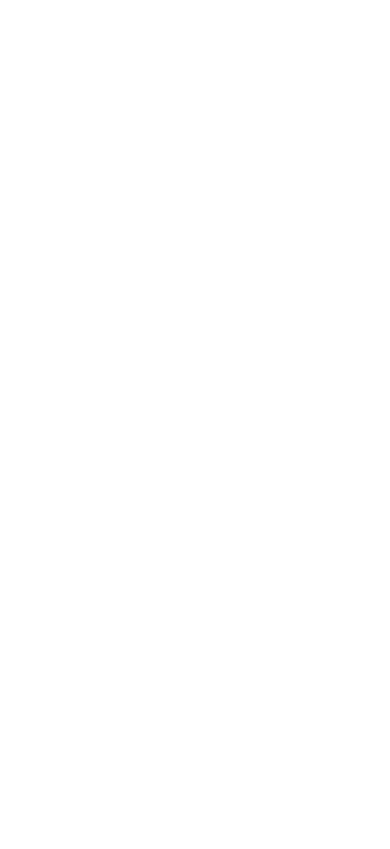
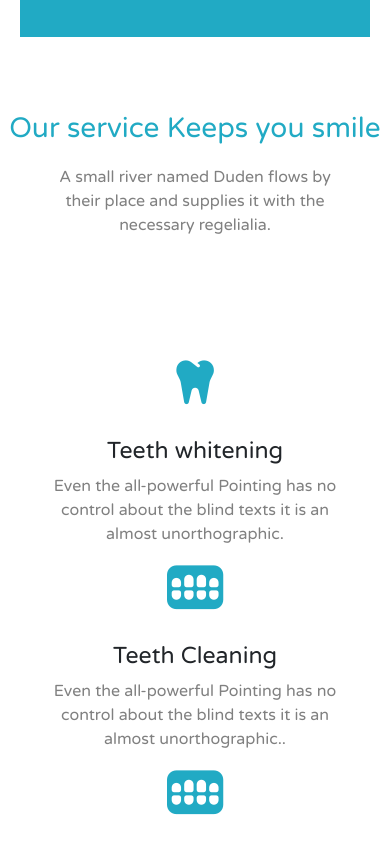
Before and after one commit to che30/front_end_appointment, a React (Create React App) app: page / in a window 390 px wide. Shown: the part 1128-1977 px from the top of the page. Before the commit the page ends 1076 px from the top, so only its background shows below. Built offline with nearby package versions, Linux system fonts and the light colour scheme.

Commit message:
Add new component

```diff
--- a/public/index.html
+++ b/public/index.html
@@ -16,6 +16,8 @@
     -->
     <link rel="manifest" href="%PUBLIC_URL%/manifest.json" />
     <link rel="stylesheet" href="https://cdnjs.cloudflare.com/ajax/libs/font-awesome/4.7.0/css/font-awesome.min.css">
+    <link rel="stylesheet" type="text/css" href="/src/index.css/flaticon.css">
+    <script src="https://kit.fontawesome.com/c262cd5f69.js" crossorigin="anonymous"></script>
     <!--
       Notice the use of %PUBLIC_URL% in the tags above.
       It will be replaced with the URL of the `public` folder during the build.
@@ -25,7 +27,7 @@
       work correctly both with client-side routing and a non-root public URL.
       Learn how to configure a non-root public URL by running `npm run build`.
     -->
-    <title>React App</title>
+    <title>Appointment App</title>
   </head>
   <body className="font-verla">
     <noscript>You need to enable JavaScript to run this app.</noscript>
--- a/src/App.js
+++ b/src/App.js
@@ -1,10 +1,12 @@
 import './App.css';
 import IntroSection from './components/IntroSection';
+import OurServiceHeader from './components/OurServiceHeader';
 
 function App() {
   return (
     <div className="App">
       <IntroSection />
+      <OurServiceHeader />
     </div>
   );
 }
--- a/src/components/IntroSection.css
+++ b/src/components/IntroSection.css
@@ -65,12 +65,7 @@
     height: 50vh;
     margin-left: 30px;
 }
-.text__container h1 {
 
-}
-.text__container p{
-
-}
 .text__container button {
    border-top-right-radius: 30px;
    border-bottom-right-radius: 30px;
@@ -85,6 +80,7 @@
     position: relative;
     top: -55px;
 }
+
 .emergency {
     background-color: #2cbcbc;
     color: white;
@@ -101,6 +97,7 @@
     padding-top: 20px;
     padding-bottom: 20px;
 }
+
 
 @media(max-width: 1024px){
     nav {
@@ -168,4 +165,15 @@
     .text__container{
         max-width: 100%;
     }
+    .intro {
+        display: flex;
+        flex-direction: column;
+        top: -55px;
+    }
+    .intro__child {
+        flex-direction: column;
+        justify-content: center;
+        margin-left: auto;
+        margin-right: auto;
+    }
 }
--- a/src/components/IntroSection.js
+++ b/src/components/IntroSection.js
@@ -54,7 +54,7 @@
             </div>
 
             <ul className="list-unstyled navbar__list align-items-center">
-              <li className="home">Home</li>
+              <li className="home nav-item active">Home</li>
               <li>About</li>
               <li>Services</li>
               <li>Doctors</li>
@@ -66,7 +66,7 @@
           </nav>
           <div className="bg-dark" id="bg-dark">
             <ul className="list-unstyled" id="open-menu">
-              <li className="home">Home</li>
+              <li className="home nav-item active">Home</li>
               <li>About</li>
               <li>Services</li>
               <li>Doctors</li>
@@ -90,7 +90,7 @@
         </div>
       </section>
       <section className="intro">
-        <div className="d-flex justify-content-center">
+        <div className="d-flex justify-content-center intro__child">
           <div className="emergency">
             <h3>Emergency Cases</h3>
             <p>A small river named Duden flows by their place and supplies</p>
--- /dev/null
+++ b/src/components/OurServiceHeader.css
@@ -0,0 +1,51 @@
+.fa-tooth,
+.fa-syringe,
+.fa-teeth {
+    font-size: 50px;
+    color: #21aac4;
+}
+/* our services header */
+.our__service__header {
+    font-size: 28px;
+    color: #21aac4;
+    margin: 20px 0 20px 0;
+}
+
+.our__service__header__contain p{
+    color: grey;
+    max-width: calc(100% - 100px);
+    margin-left: auto;
+    margin-right: auto;
+
+}
+/* services */
+.services {
+    margin-top: 120px;
+    display: flex;
+    justify-content: space-around;
+}
+.flaticon-tooth {
+    color:#21aac4;
+}
+.services p {
+    color: gray;
+}
+
+.services h3 {
+    padding-top: 80px;
+}
+@media (max-width: 1024px) {
+    .services {
+       flex-direction: column;
+       align-items: center;
+       align-content: center;
+    }
+    .services h3 {
+        padding-top: 30px;
+    }
+    .services p {
+        max-width: calc(100% - 100px);
+        margin-left: auto;
+        margin-right: auto;
+    }
+}
--- /dev/null
+++ b/src/components/OurServiceHeader.js
@@ -0,0 +1,64 @@
+import React from 'react';
+import './OurServiceHeader.css';
+
+const OurServiceHeader = () => (
+  <>
+    <section>
+      <div className="text-center our__service__header__contain">
+        <h4 className="our__service__header">Our service Keeps you smile</h4>
+        <p>
+          A small river named Duden flows by their place
+          and supplies it with the necessary regelialia.
+        </p>
+      </div>
+      <div className="services">
+        <div>
+          <div>
+            <i className="fa-solid fa-tooth" />
+          </div>
+          <h3>Teeth whitening</h3>
+          <p>
+            Even the all-powerful Pointing has
+            no control about the blind texts
+            it is an almost unorthographic.
+          </p>
+        </div>
+        <div>
+          <div>
+            <i className="fa-solid fa-teeth" />
+          </div>
+          <h3>Teeth Cleaning</h3>
+          <p>
+            Even the all-powerful
+            Pointing has no control about
+            the blind texts it is an
+            almost unorthographic..
+          </p>
+        </div>
+        <div>
+          <div>
+            <i className="fa-solid fa-teeth" />
+          </div>
+          <h3>Quality Brackets</h3>
+          <p>
+            Even the all-powerful Pointing has
+            no control about the blind texts
+            it is an almost unorthographic.
+          </p>
+        </div>
+        <div>
+          <div>
+            <i className="fa-solid fa-syringe" />
+          </div>
+          <h3>Modern Anesthetic</h3>
+          <p>
+            Even the all-powerful Pointing has no
+            control about the blind texts it is
+            an almost unorthographic
+          </p>
+        </div>
+      </div>
+    </section>
+  </>
+);
+export default OurServiceHeader;
```
